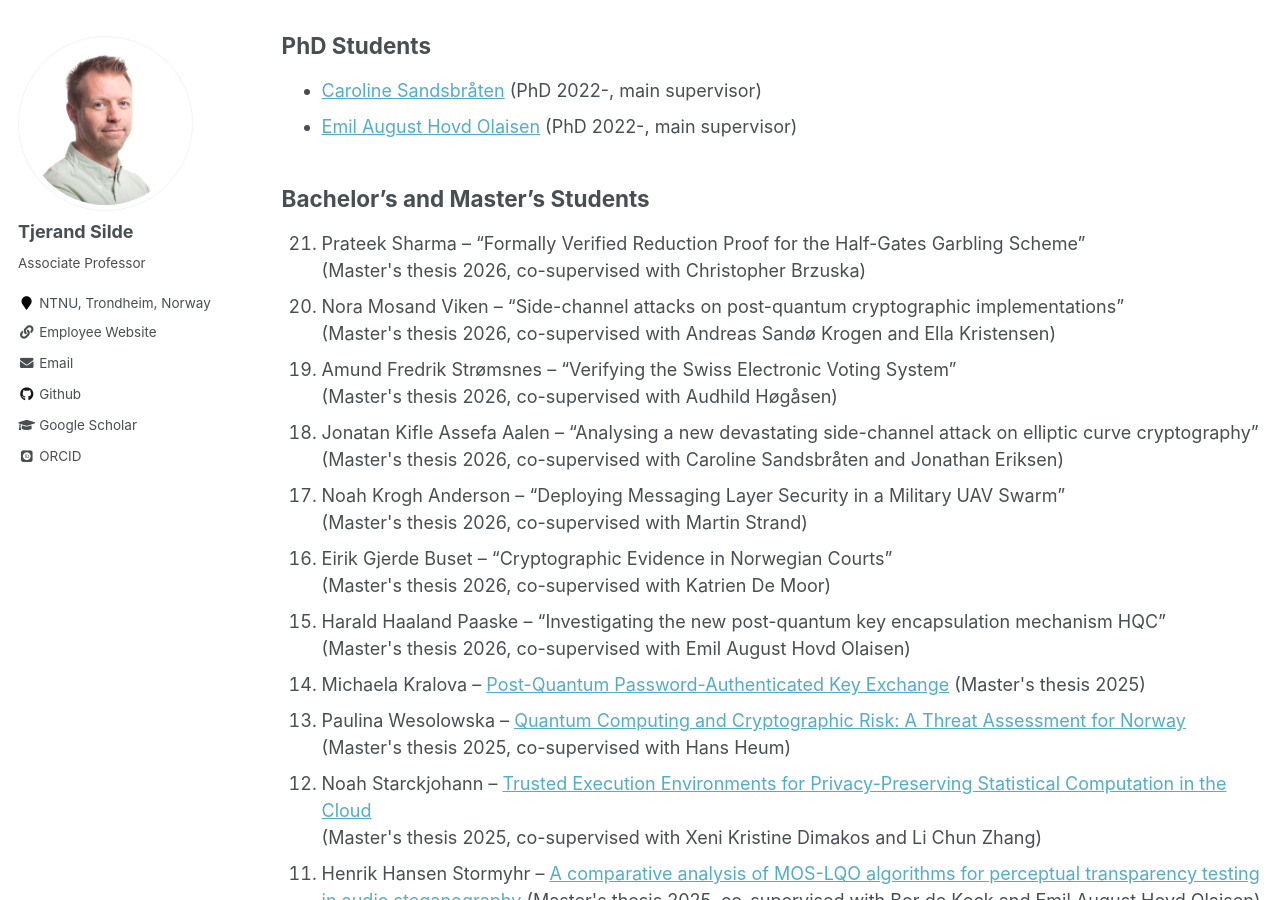
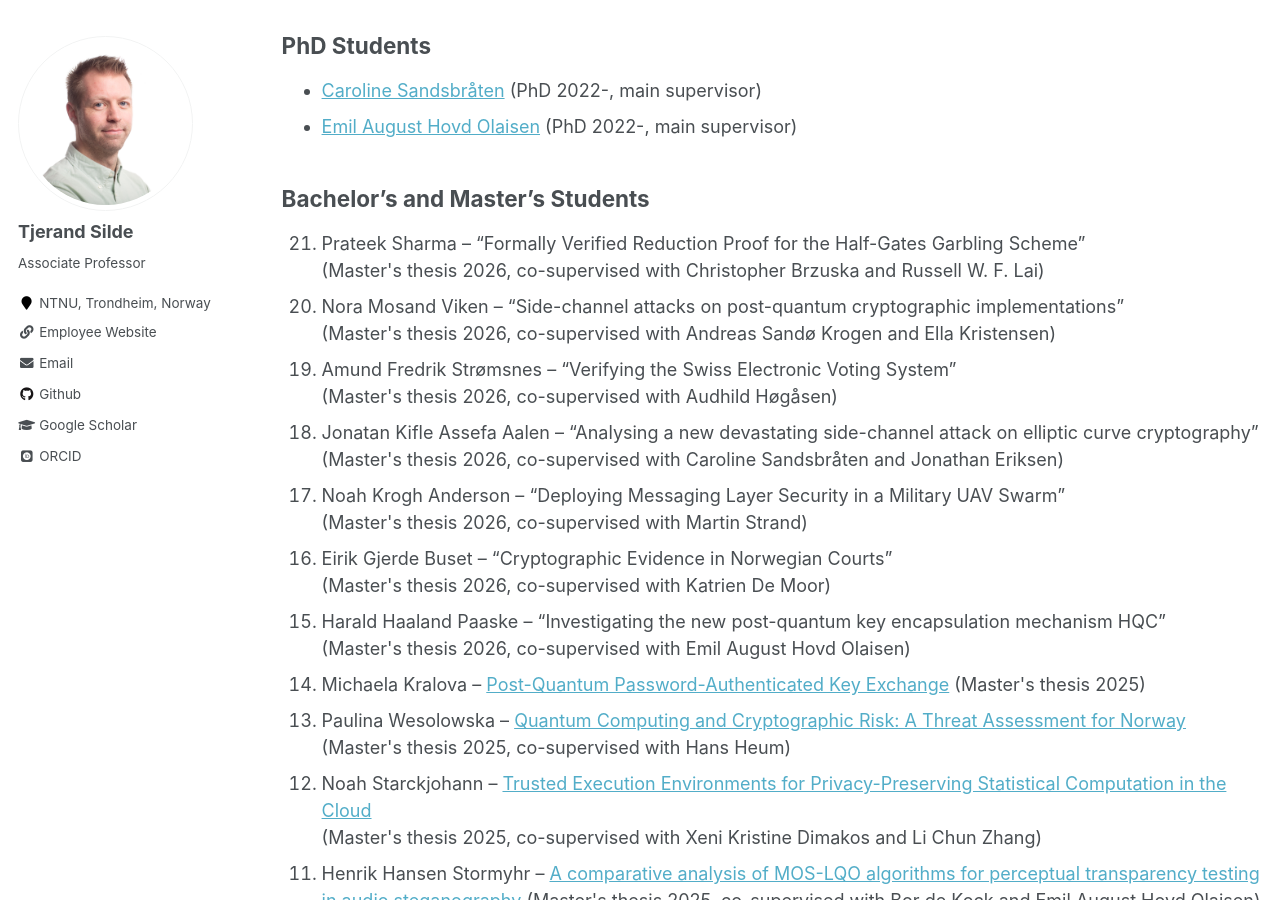
Before and after one commit to tjesi/tjesi.github.io, a Jekyll site: the page built from _pages/people.md, in a window 1280 px wide and 900 px high, scrolled down 393 px. Built offline with Jekyll 4.4.1, drawn with Linux system fonts in a browser that asks for light colours; some web fonts are replaced.

Commit message:
Update people.md

```diff
--- a/_pages/people.md
+++ b/_pages/people.md
@@ -23,7 +23,7 @@ author_profile: true
 
 <ol reversed>
     <li>Prateek Sharma – “Formally Verified Reduction Proof for the Half-Gates Garbling Scheme” <br>
-    (Master's thesis 2026, co-supervised with Christopher Brzuska)</li>
+    (Master's thesis 2026, co-supervised with Christopher Brzuska and Russell W. F. Lai)</li>
     <li>Nora Mosand Viken – “Side-channel attacks on post-quantum cryptographic implementations” <br>
     (Master's thesis 2026, co-supervised with Andreas Sandø Krogen and Ella Kristensen)</li>
     <li>Amund Fredrik Strømsnes – “Verifying the Swiss Electronic Voting System” <br>
```
